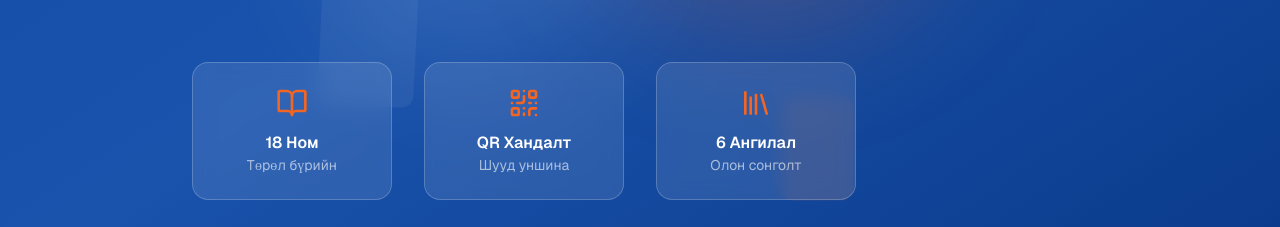
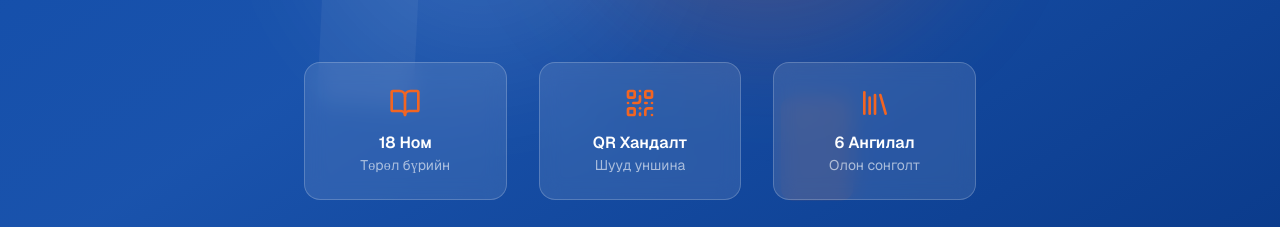
Before and after one commit to oonoko/digital-library-web-app, a Next.js app: page / in a window 1280 px wide. Shown: the part 560-787 px from the top of the page. Built offline with nearby package versions, Linux system fonts and the light colour scheme; no server answers; the database is empty.

Commit message:
fix: center 3 hero stat cards in single row

```diff
--- a/components/home/hero-section.tsx
+++ b/components/home/hero-section.tsx
@@ -110,7 +110,7 @@ export function HeroSection() {
             initial={{ opacity: 0, y: 40 }}
             animate={{ opacity: 1, y: 0 }}
             transition={{ duration: 0.6, delay: 0.6 }}
-            className="grid grid-cols-2 md:grid-cols-4 gap-4 md:gap-8 mt-16"
+            className="grid grid-cols-3 gap-4 md:gap-8 mt-16 max-w-2xl mx-auto"
           >
             {[
               { icon: BookOpen, label: "18 Ном", desc: "Төрөл бүрийн" },
```
